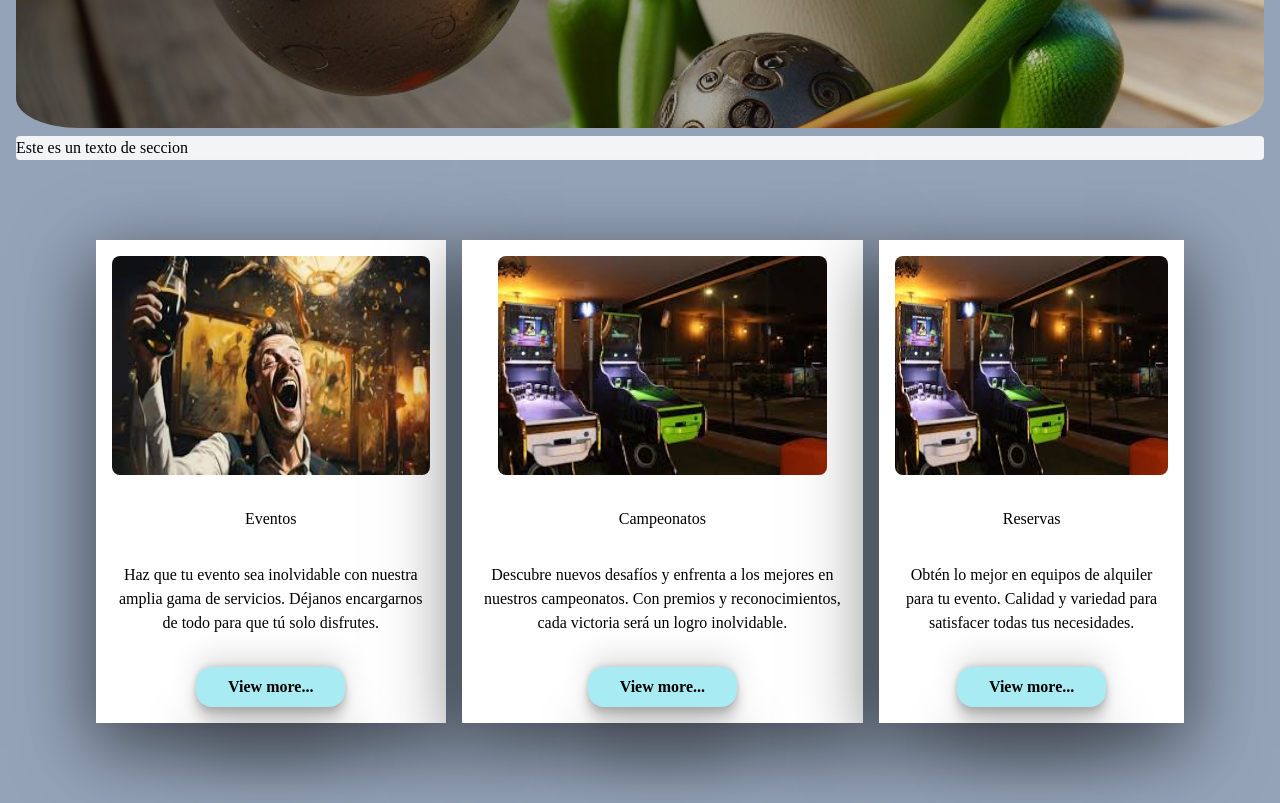
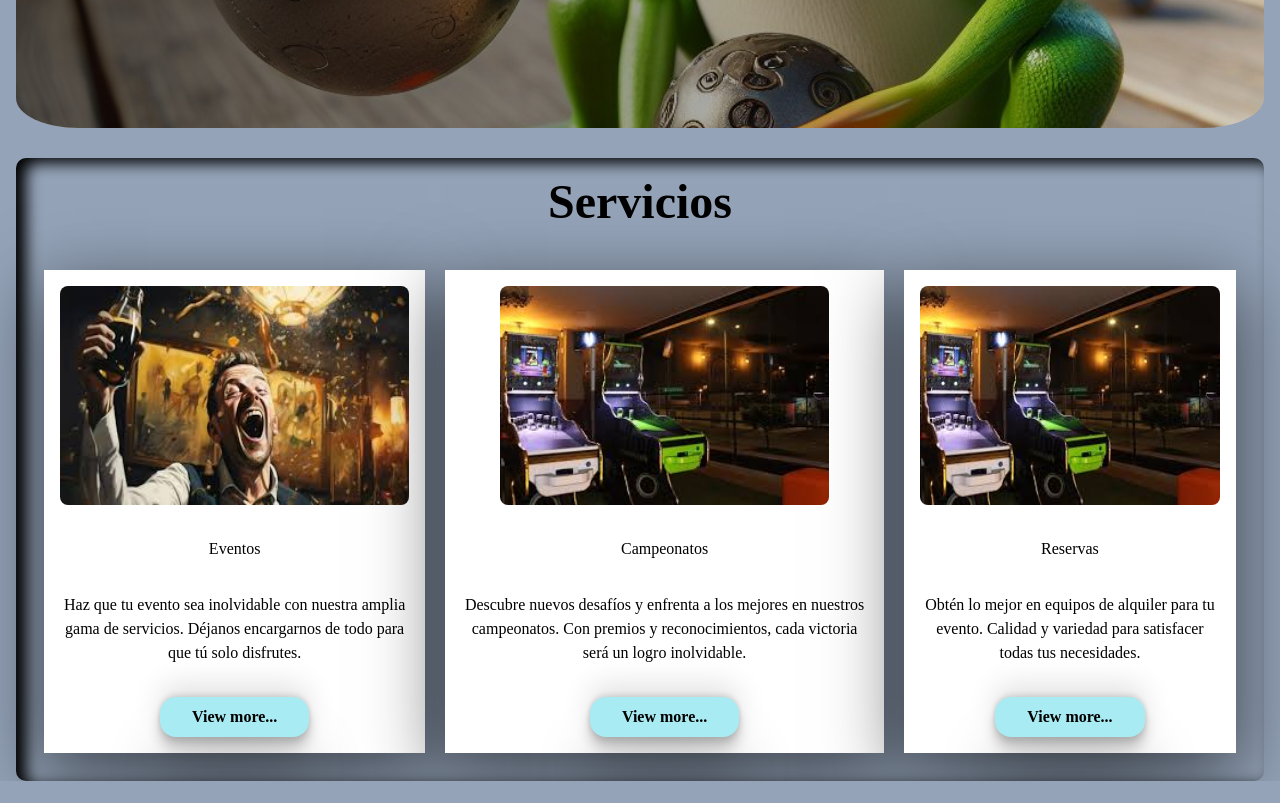
Before and after one commit to seguraedwin5/BoliranaTalentotech, a React (Vite) app: page / in a window 1280 px wide. Shown: the part 640-1443 px from the top of the page. After the commit the page ends 1421 px from the top, so only its background shows below. Built offline with nearby package versions, Linux system fonts and the light colour scheme.

Commit message:
ajuste cards animation

```diff
--- a/src/App.css
+++ b/src/App.css
@@ -35,11 +35,13 @@ main .first__section{
   display: flex;
   justify-content: center;
   align-items: center;
+
 }
 main .second__section{
 display: flex;
-gap: 1rem;
-padding: 5rem;
+gap: 20px;
+padding: 1rem;
+flex-direction: row;
 }
 main .second__section article{
   display: flex;
@@ -58,7 +60,7 @@ main .second__section article{
 }
 main .second__section article:hover{
  position: relative;
- transform: translateY(-50px);
+ transform: translateY(-30px);
 }
 main .second__section article img{
   border-radius: .5rem;
@@ -79,3 +81,12 @@ main .second__section article button:hover{
   color: white;
   cursor: pointer;
 }
+
+#section-cards{
+  display: flex;
+  flex-direction: column;
+  gap: 20px;
+  margin-top: 30px;
+  border-radius: 10px;
+  box-shadow: 10px 5px 15px black inset;
+}
--- a/src/components/SectionCards.jsx
+++ b/src/components/SectionCards.jsx
@@ -22,8 +22,11 @@ function SectionCards() {
             Learn React
           </a>
         </header> */
-        <main>
-          <section className="second__section">
+        <main id="section-cards" className=" p-3">
+          <h1 className="text-5xl text-center font-bold mt-2 mb-2">
+            Servicios
+          </h1>
+          <section className="second__section ">
             <article>
               <img src={eventos_bolirana} alt="" />
               <h2>Eventos</h2>
--- a/src/pages/Home.jsx
+++ b/src/pages/Home.jsx
@@ -5,10 +5,6 @@ function Home() {
   return (
     <div>
       <Hero></Hero>
-
-      <Section>
-        <p>Este es un texto de seccion</p>
-      </Section>
       <SectionCards></SectionCards>
     </div>
   );
```
